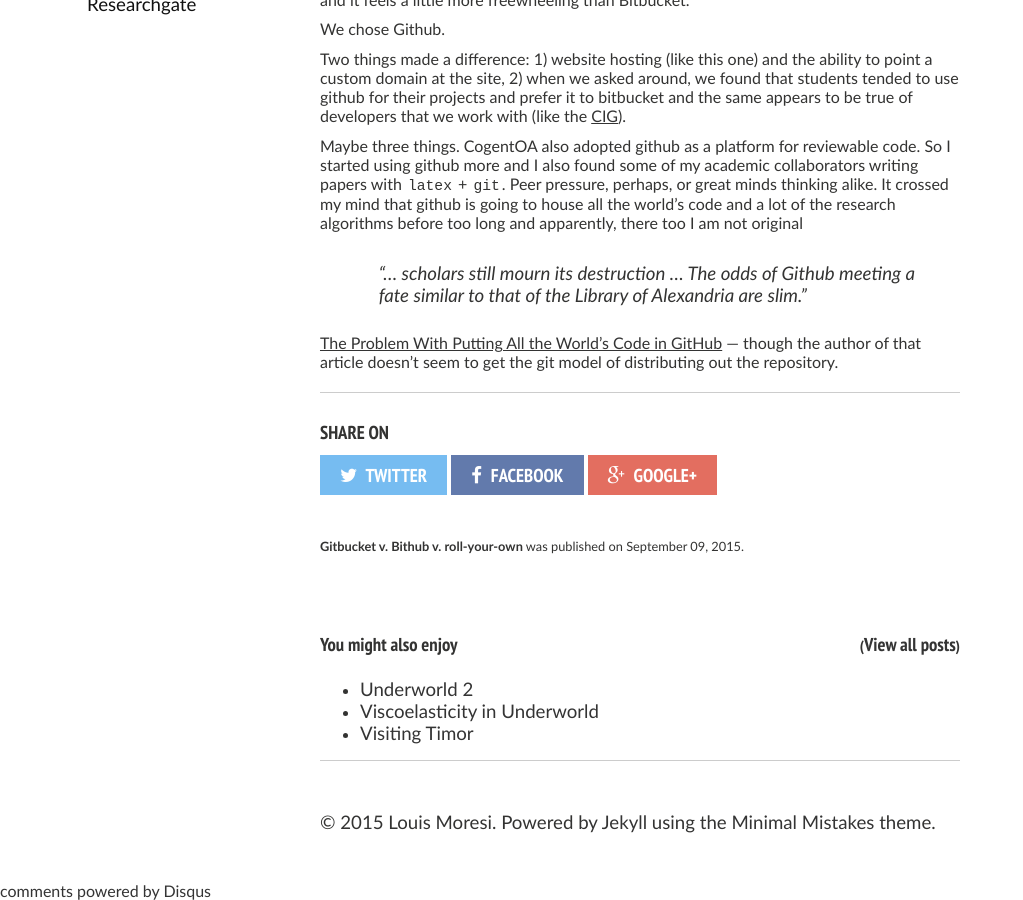
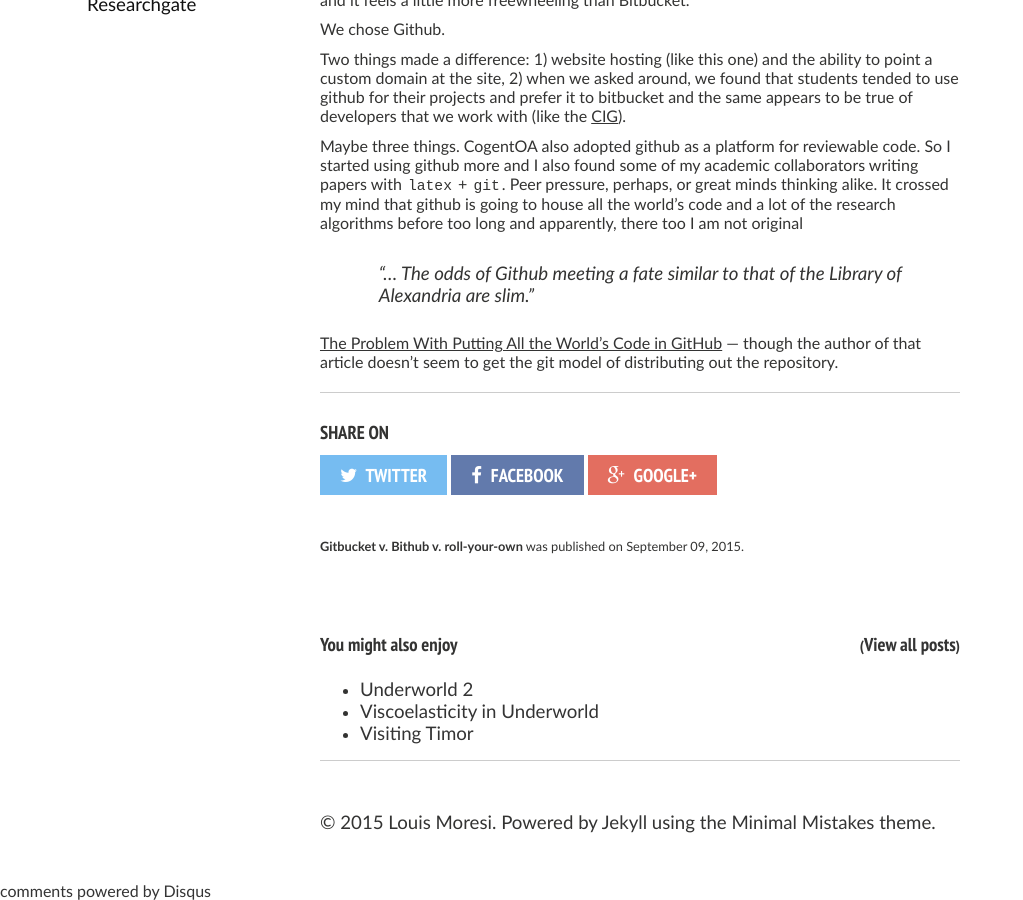
Before and after one commit to lmoresi/lmoresi.github.io, a Jekyll site: the page built from _posts/2015-09-09-Gitbucket-v-Bithub.md, in a window 1280 px wide and 900 px high, scrolled down 835 px. Shown: the whole window, without its empty margins (0-1023 px from the left). Built offline with Jekyll 4.4.1, drawn with Linux system fonts in a browser that asks for light colours; nearby versions of some CDN libraries; comment, search, counter and statistics services are not loaded.

Commit message:
tiny text fix

```diff
--- a/_posts/2015-09-09-Gitbucket-v-Bithub.md
+++ b/_posts/2015-09-09-Gitbucket-v-Bithub.md
@@ -25,7 +25,7 @@ Two things made a difference: 1) website hosting (like this one) and the ability
 
 Maybe three things. CogentOA also adopted github as a platform for reviewable code. So I started using github more and I also found some of my academic collaborators writing papers with `latex` + `git`. Peer pressure, perhaps, or great minds thinking alike. It crossed my mind that github is going to house all the world's code and a lot of the research algorithms before too long and apparently, there too I am not original
 
-"... scholars still mourn its destruction ... The odds of Github meeting a fate similar to that of the Library of Alexandria are slim."
+"... The odds of Github meeting a fate similar to that of the Library of Alexandria are slim."
 {: .fancyquote}
 
 [The Problem With Putting All the World’s Code in GitHub](http://www.wired.com/2015/06/problem-putting-worlds-code-github) — though the author of that article doesn't seem to get the git model of distributing out the repository.
```
